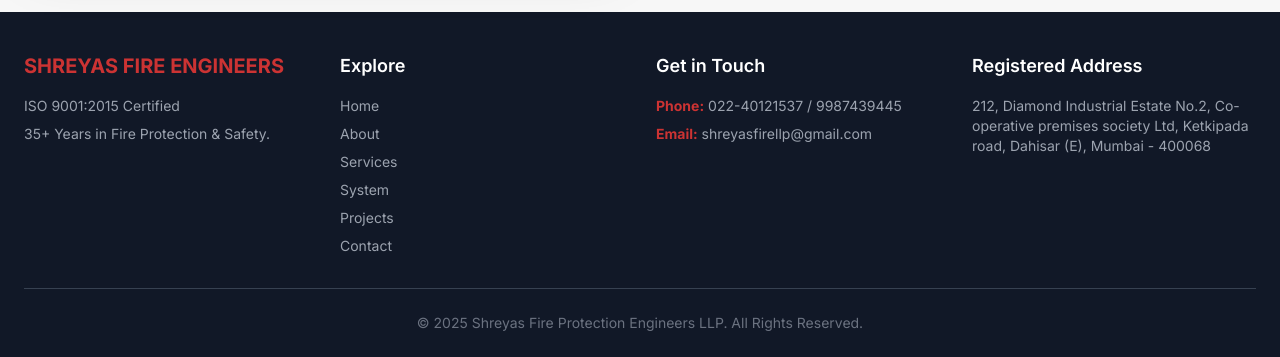
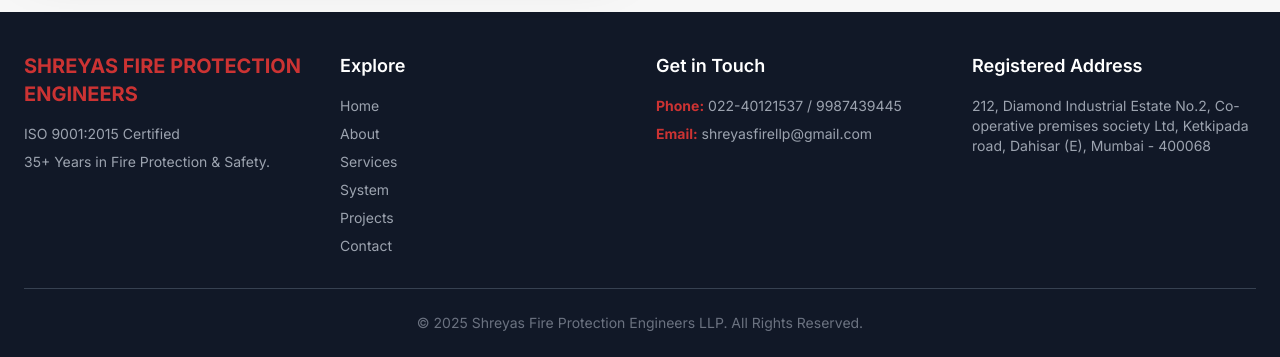
Before and after one commit to shreyasfireprotection25/ShreyasFireProtectionLLP, a plain HTML site: page system.html in a window 1280 px wide. Shown: the part 2684-3041 px from the top of the page. Drawn offline with nearby package versions, Linux system fonts and the light colour scheme.

Commit message:
system.html

```diff
--- a/system.html
+++ b/system.html
@@ -284,7 +284,7 @@
             <div class="grid grid-cols-2 md:grid-cols-4 gap-8 border-b border-gray-700 pb-8 mb-6">
 
                 <div class="col-span-2 md:col-span-1">
-                    <h3 class="text-xl font-bold mb-4 text-accent-red">SHREYAS FIRE ENGINEERS</h3>
+                    <h3 class="text-xl font-bold mb-4 text-accent-red">SHREYAS FIRE PROTECTION ENGINEERS</h3>
                     <p class="text-sm text-gray-400 mb-2">ISO 9001:2015 Certified</p>
                     <p class="text-sm text-gray-400">35+ Years in Fire Protection & Safety.</p>
                 </div>
```
